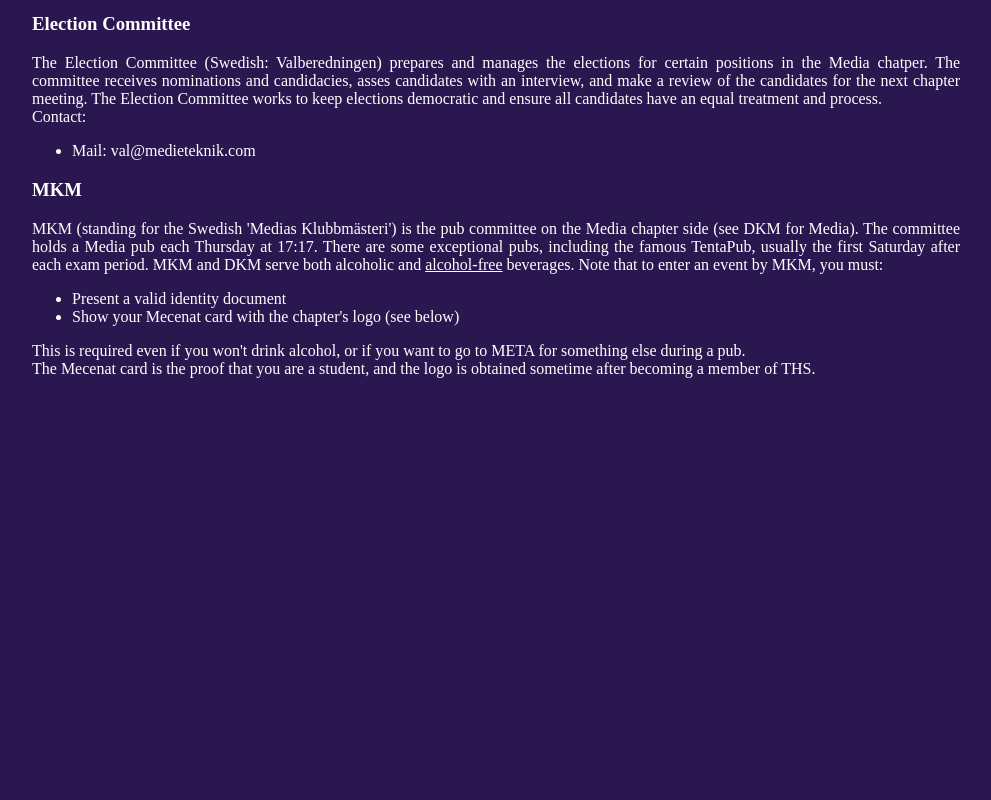
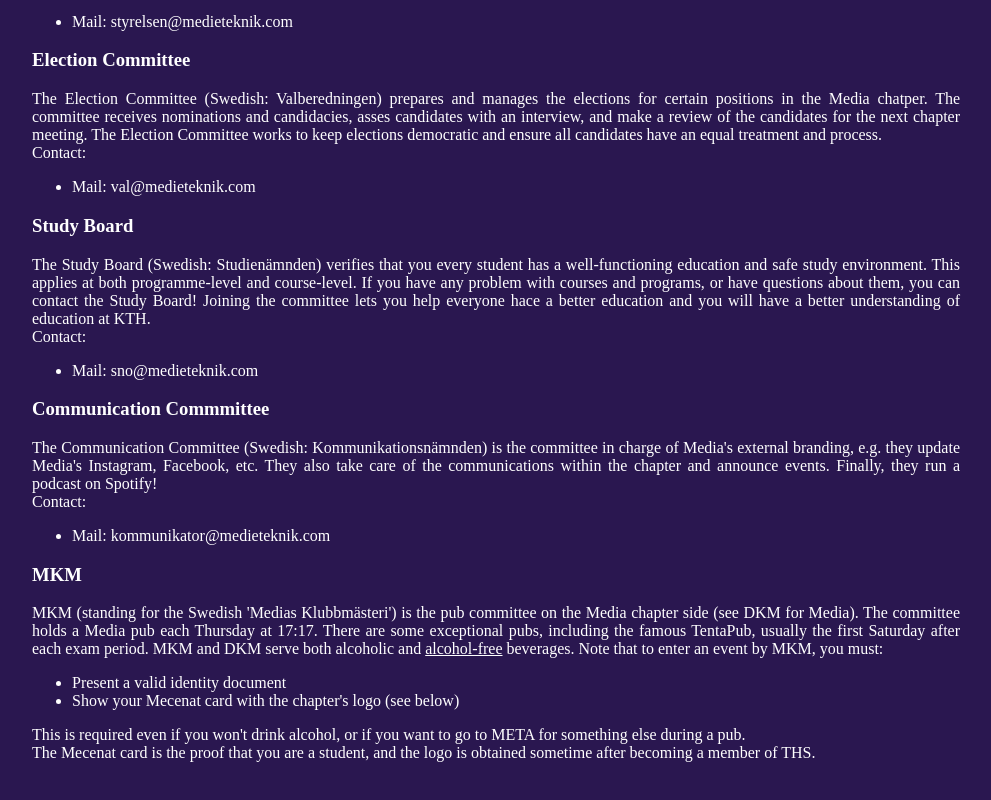
Before and after one commit to datasektionen/metastudent, a React (Create React App) app: page /student-life in a window 1280 px wide. Shown: the part 5411-6211 px from the top of the page, without its empty margins (144-1135 px from the left). Before the commit the page ends 5841 px from the top, so only its background shows below. Built offline with nearby package versions, Linux system fonts and the light colour scheme.

Commit message:
feat: add Media's Study Board and Communication Committee descriptions

```diff
--- a/src/pages/Committees.js
+++ b/src/pages/Committees.js
@@ -1,6 +1,8 @@
 const Committees = () => {
     return (
         <div className="committees">
+            Some committees are shared between the computer Science and Media Technology chapters and are listed below. Others are
+            chapter-specific, so CS's Study Board is not the same committee as Media's Study Board.
             <ChapterBelonging belonging="CS-Media committees"/>
             <div className="committee-info">
                 <CommitteeName name="International Committee" />
@@ -84,13 +86,19 @@ const Committees = () => {
 
             <ChapterBelonging belonging="Media committees"/>
             <div className="committee-info">
-                <CommitteeName name="Chapter board"/>
+                <CommitteeName name={"Chapter board"}/>
                 <Styrelsen/>
 
-                <CommitteeName name="Election Committee"/>
+                <CommitteeName name={"Election Committee"}/>
                 <MediaElectionCommittee/>
 
-                <CommitteeName name="MKM"/>
+                <CommitteeName name={"Study Board"}/>
+                <MediaStudyBoard/>
+
+                <CommitteeName name={"Communication Commmittee"}/>
+                <CommunicationCommittee/>
+
+                <CommitteeName name={"MKM"}/>
                 <MKM/>
             </div>
         </div>
@@ -624,4 +632,35 @@ function MediaElectionCommittee () {
     )
 }
 
+function MediaStudyBoard() {
+    return (
+        <p>
+            The Study Board (Swedish: Studienämnden) verifies that you every student has a well-functioning education and safe
+            study environment. This applies at both programme-level and course-level. If you have any problem with courses and
+            programs, or have questions about them, you can contact the Study Board! Joining the committee lets you help everyone
+            hace a better education and you will have a better understanding of education at KTH.
+            <br/>
+            Contact:
+            <ul>
+                <li>Mail: sno@medieteknik.com</li>
+            </ul>
+        </p>
+    )
+}
+
+function CommunicationCommittee () {
+    return (
+        <p>
+            The Communication Committee (Swedish: Kommunikationsnämnden) is the committee in charge of Media's external branding,
+            e.g. they update Media's Instagram, Facebook, etc. They also take care of the communications within the chapter and
+            announce events. Finally, they run a podcast on Spotify!
+            <br/>
+            Contact:
+            <ul>
+                <li>Mail: kommunikator@medieteknik.com</li>
+            </ul>
+        </p>
+    )
+}
+
 export default Committees;
```
